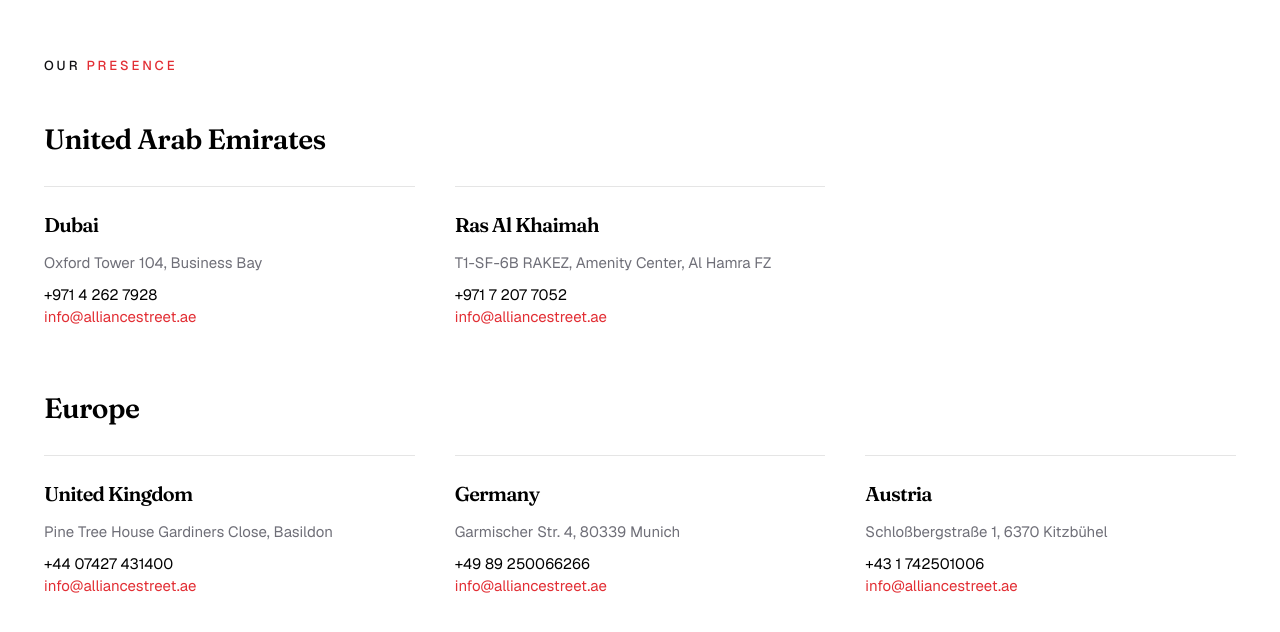
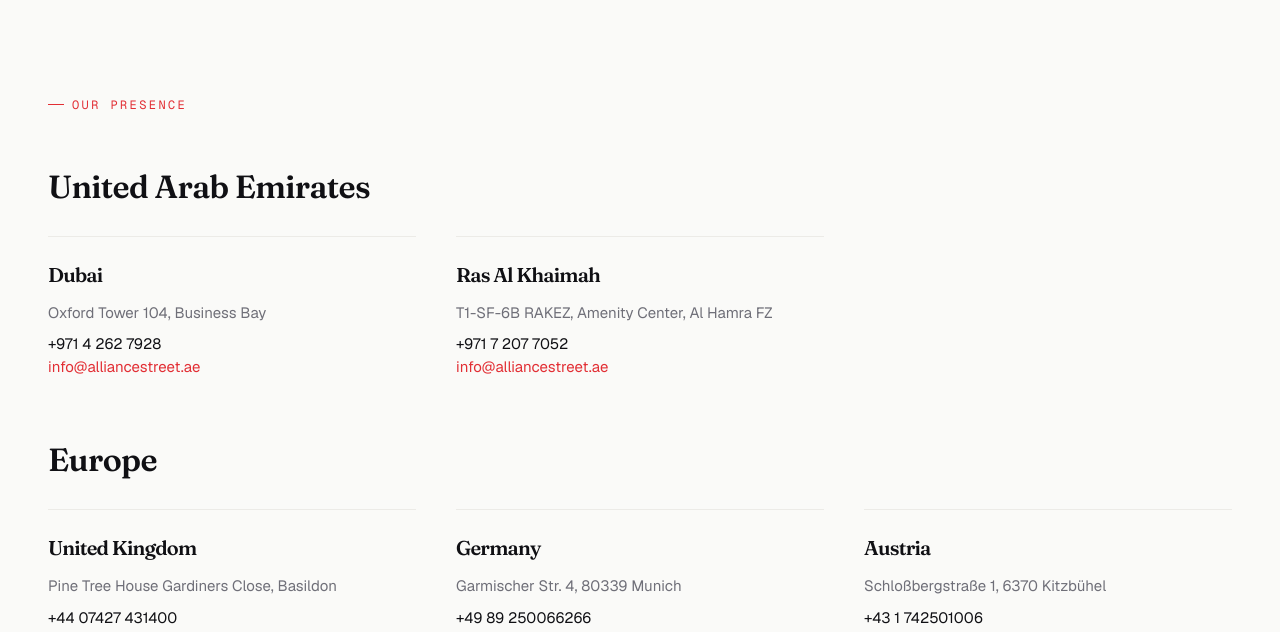
Before and after one commit to alliancestreetgoa-lang/as.ae, a Next.js app: page /contact-us in a window 1280 px wide. Shown: the part 746-1378 px from the top of the page. Built offline with nearby package versions, Linux system fonts and the light colour scheme.

Commit message:
feat: redesign /contact-us page

```diff
--- a/src/app/contact-us/page.tsx
+++ b/src/app/contact-us/page.tsx
@@ -4,6 +4,9 @@ import { GradientHero } from "@/components/GradientHero";
 import { Collaborate } from "@/components/Collaborate";
 import { AsSeenIn } from "@/components/AsSeenIn";
 import { Footer } from "@/components/Footer";
+import { Eyebrow } from "@/components/primitives/Eyebrow";
+import { Section } from "@/components/primitives/Section";
+import { Reveal } from "@/components/motion/Reveal";
 
 export const metadata: Metadata = {
   title: "Contact UAE Business Setup Experts | Dubai | Alliance Street",
@@ -86,22 +89,27 @@ export default function ContactUsPage() {
         />
 
         {/* Offices */}
-        <section className="bg-white py-24">
-          <div className="as-container">
-            <p className="as-eyebrow mb-12">
-              OUR <span className="accent">PRESENCE</span>
-            </p>
+        <Section bg="canvas">
+          <Reveal as="div" y={28} className="col-span-12">
+            <Eyebrow>Our Presence</Eyebrow>
+          </Reveal>
 
-            <div className="space-y-16">
-              {REGIONS.map((r) => (
+          <div className="col-span-12 mt-14 space-y-16">
+            {REGIONS.map((r, ri) => (
               <div key={r.region}>
-                  <h2 className="mb-8 text-[28px] font-semibold tracking-[-0.02em] text-black">
+                <Reveal as="h2" y={24} delay={0.08 * ri} className="font-display mb-8 text-[28px] tracking-[-0.02em] text-as-ink sm:text-[32px]">
                   {r.region}
-                  </h2>
+                </Reveal>
                 <div className="grid gap-10 sm:grid-cols-2 lg:grid-cols-3">
-                    {r.offices.map((o) => (
-                      <div key={o.country} className="border-t border-black/10 pt-6">
-                        <h3 className="mb-3 text-xl font-semibold text-black">
+                  {r.offices.map((o, oi) => (
+                    <Reveal
+                      as="div"
+                      y={20}
+                      delay={0.08 * ri + 0.06 * oi}
+                      key={o.country}
+                      className="border-t border-as-line pt-6"
+                    >
+                      <h3 className="font-display mb-3 text-xl text-as-ink">
                         {o.country}
                       </h3>
                       <p className="text-[15px] leading-relaxed text-as-muted">
@@ -109,7 +117,7 @@ export default function ContactUsPage() {
                       </p>
                       <a
                         href={`tel:${o.phone.replace(/\s/g, "")}`}
-                          className="mt-2 block text-[15px] text-black hover:text-as-red"
+                        className="mt-2 block text-[15px] text-as-ink hover:text-as-red"
                       >
                         {o.phone}
                       </a>
@@ -119,14 +127,13 @@ export default function ContactUsPage() {
                       >
                         {o.email}
                       </a>
-                      </div>
+                    </Reveal>
                   ))}
                 </div>
               </div>
             ))}
           </div>
-          </div>
-        </section>
+        </Section>
 
         <Collaborate />
         <AsSeenIn />
```
Lines whose indentation alone changed are shown as unchanged.
